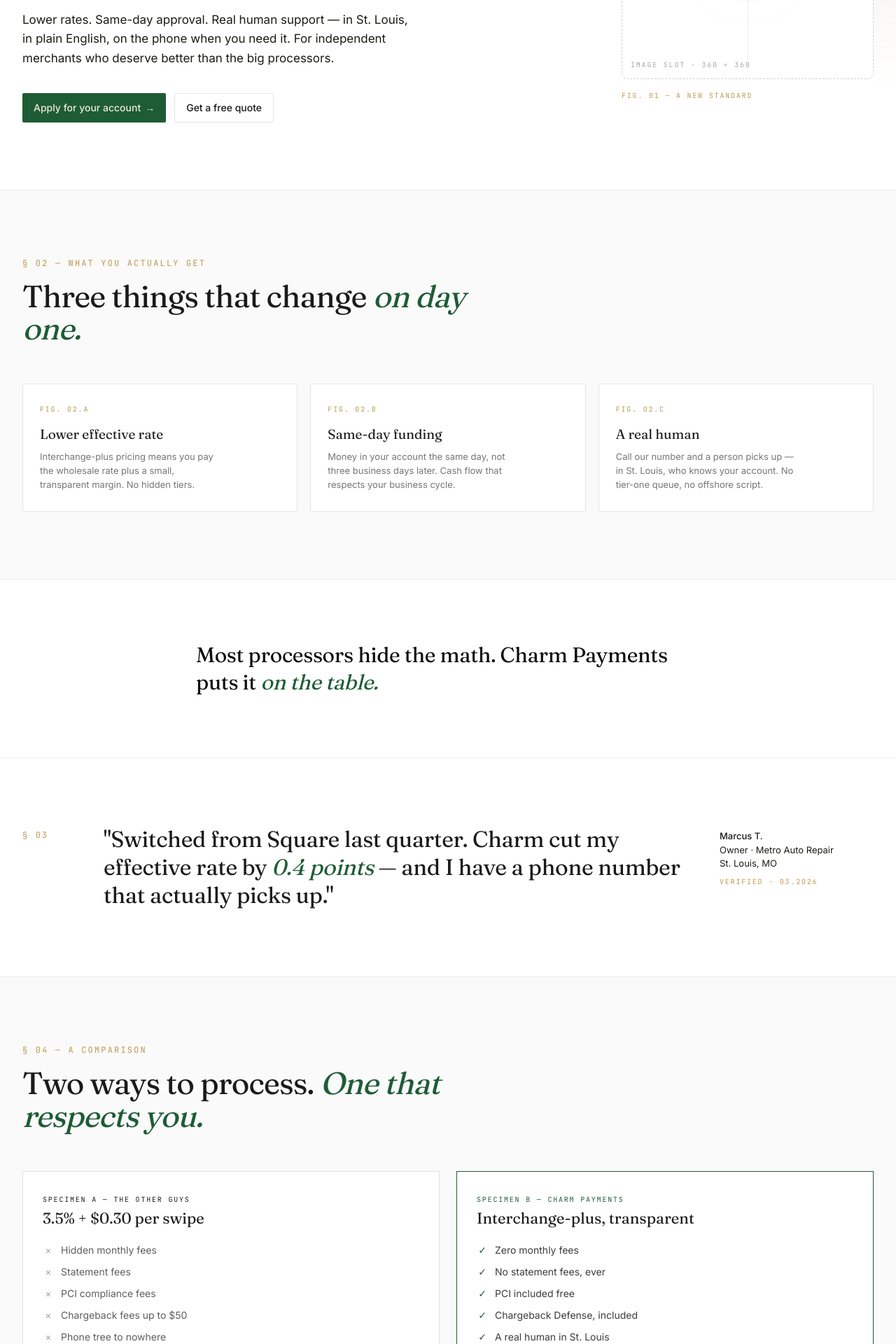
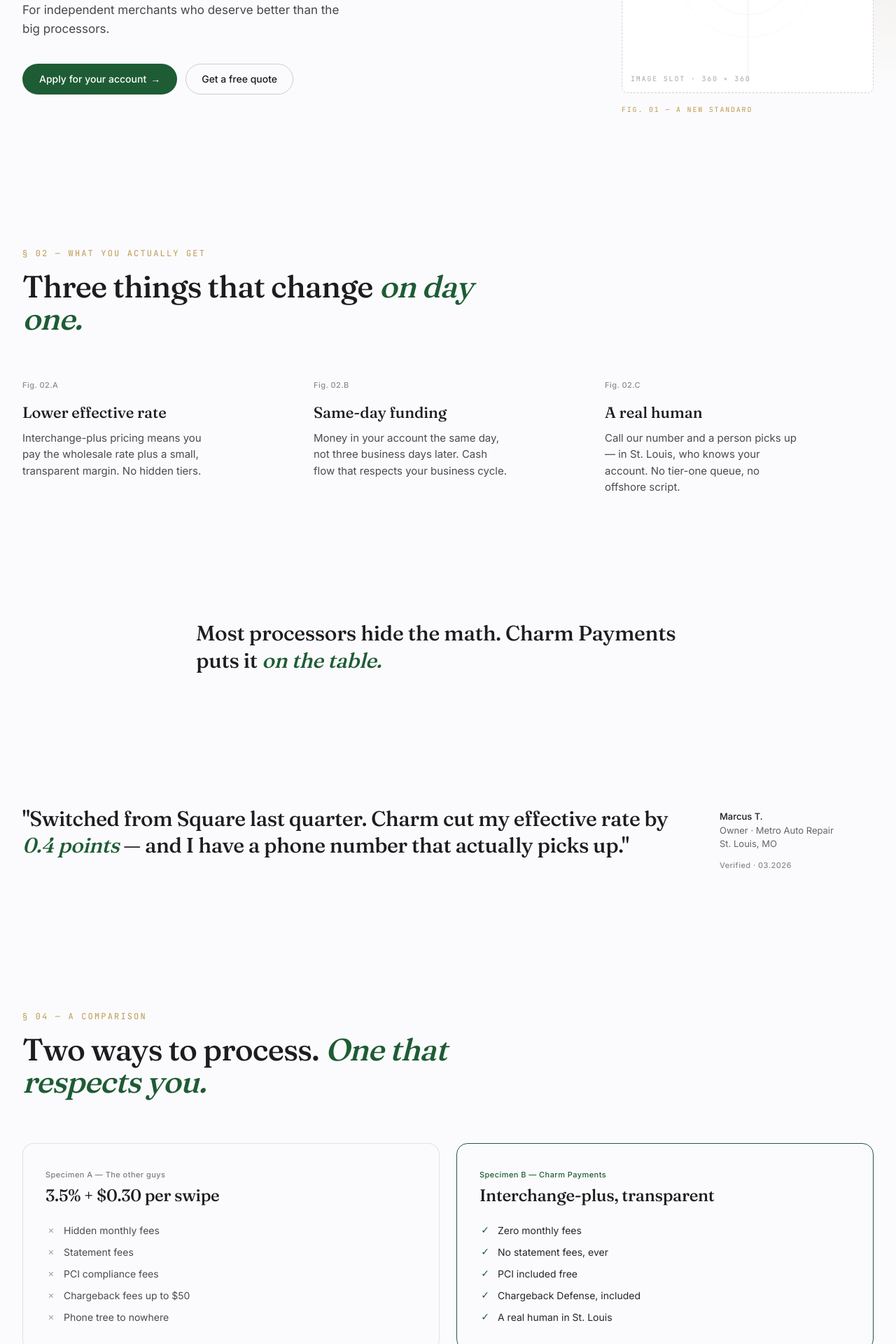
Before and after one commit to lrobE376/Charm-Payments, a Next.js app: page /prototype/home in a window 1280 px wide. Shown: the part 500-2420 px from the top of the page at 70% size. Built offline with nearby package versions, Linux system fonts and the light colour scheme.

Commit message:
refactor(magazine): pivot all sections to Apple canvas (warm-white #FBFBFD, pill buttons, sentence-case eyebrows, no hairline borders)

```diff
--- a/src/components/atelier/magazine/MagComparison.tsx
+++ b/src/components/atelier/magazine/MagComparison.tsx
@@ -76,21 +76,32 @@
   return (
     <section
       ref={sectionRef}
-      className="border-t border-[rgba(0,0,0,0.06)]"
-      style={{ padding: '96px 32px', background: '#FAFAFA' }}
+      className="bg-apple-canvas"
+      style={{ padding: '100px 32px' }}
     >
       <div className="mx-auto" style={{ maxWidth: 1280 }}>
-        <div ref={headerRef} style={{ marginBottom: 56 }}>
-          <div className="font-atelierMono text-xs uppercase tracking-label text-atelier-gold">
-            {eyebrow}
-          </div>
+        <div ref={headerRef} style={{ marginBottom: 64 }}>
+          {(() => {
+            const isSection = eyebrow.trim().startsWith('§')
+            const eyebrowClass = isSection
+              ? 'font-atelierMono text-xs uppercase tracking-label text-atelier-gold'
+              : 'font-stripeSans'
+            const eyebrowStyle: React.CSSProperties = isSection
+              ? {}
+              : { fontSize: 12, fontWeight: 500, letterSpacing: '0.06em', color: 'rgba(0,0,0,0.5)' }
+            return (
+              <div className={eyebrowClass} style={eyebrowStyle}>
+                {eyebrow}
+              </div>
+            )
+          })()}
           <h2
-            className="font-atelierSerif text-atelier-ink"
+            className="font-atelierSerif text-apple-ink"
             style={{
               marginTop: 16,
               fontSize: 'clamp(32px, 3.6vw, 44px)',
               lineHeight: 1.05,
-              fontWeight: 400,
+              fontWeight: 500,
               letterSpacing: '-0.02em',
               maxWidth: 720,
             }}
@@ -103,32 +114,41 @@
           className="grid gap-6"
           style={{ gridTemplateColumns: 'repeat(2, minmax(0, 1fr))' }}
         >
-          {/* Theirs — neutral border */}
+          {/* Theirs — neutral border, transparent canvas bg */}
           <div
             ref={theirsRef}
-            className="bg-white"
-            style={{ padding: '32px 28px', border: '0.5px solid rgba(0,0,0,0.12)' }}
+            className="bg-apple-canvas"
+            style={{ padding: '36px 32px', border: '0.5px solid rgba(0,0,0,0.10)', borderRadius: 16 }}
           >
-            <div className="font-atelierMono text-[10px] uppercase tracking-label text-atelier-ink-soft">
+            <div
+              className="font-stripeSans"
+              style={{
+                fontSize: 11,
+                fontWeight: 500,
+                letterSpacing: '0.04em',
+                color: 'rgba(0,0,0,0.5)',
+              }}
+            >
               {theirs.label}
             </div>
             <h3
-              className="font-atelierSerif text-atelier-ink"
+              className="font-atelierSerif text-apple-ink"
               style={{
-                marginTop: 6,
-                fontSize: 22,
+                marginTop: 8,
+                fontSize: 24,
                 lineHeight: 1.2,
-                fontWeight: 400,
+                fontWeight: 500,
+                letterSpacing: '-0.015em',
               }}
             >
               {theirs.title}
             </h3>
-            <ul className="space-y-2.5" style={{ marginTop: 22 }}>
+            <ul className="space-y-2.5" style={{ marginTop: 24 }}>
               {theirs.items.map((item) => (
                 <li
                   key={item}
                   className={cn('flex items-start gap-2.5 font-stripeSans')}
-                  style={{ fontSize: 14, lineHeight: 1.5, color: 'rgba(26,26,26,0.7)' }}
+                  style={{ fontSize: 14, lineHeight: 1.5, color: 'rgba(0,0,0,0.7)' }}
                 >
                   <span
                     aria-hidden
@@ -152,32 +172,41 @@
             </ul>
           </div>
 
-          {/* Ours — forest border */}
+          {/* Ours — forest border, transparent canvas bg */}
           <div
             ref={oursRef}
-            className="bg-white"
-            style={{ padding: '32px 28px', border: '1px solid var(--atelier-forest)' }}
+            className="bg-apple-canvas"
+            style={{ padding: '36px 32px', border: '1.5px solid #1E5C35', borderRadius: 16 }}
           >
-            <div className="font-atelierMono text-[10px] uppercase tracking-label text-atelier-forest">
+            <div
+              className="font-stripeSans"
+              style={{
+                fontSize: 11,
+                fontWeight: 500,
+                letterSpacing: '0.04em',
+                color: '#1E5C35',
+              }}
+            >
               {ours.label}
             </div>
             <h3
-              className="font-atelierSerif text-atelier-ink"
+              className="font-atelierSerif text-apple-ink"
               style={{
-                marginTop: 6,
-                fontSize: 22,
+                marginTop: 8,
+                fontSize: 24,
                 lineHeight: 1.2,
-                fontWeight: 400,
+                fontWeight: 500,
+                letterSpacing: '-0.015em',
               }}
             >
               {ours.title}
             </h3>
-            <ul className="space-y-2.5" style={{ marginTop: 22 }}>
+            <ul className="space-y-2.5" style={{ marginTop: 24 }}>
               {ours.items.map((item) => (
                 <li
                   key={item}
                   className={cn('flex items-start gap-2.5 font-stripeSans')}
-                  style={{ fontSize: 14, lineHeight: 1.5, color: 'rgba(26,26,26,0.85)' }}
+                  style={{ fontSize: 14, lineHeight: 1.5, color: 'rgba(0,0,0,0.85)' }}
                 >
                   <span
                     aria-hidden
--- a/src/components/atelier/magazine/MagEditorialBreak.tsx
+++ b/src/components/atelier/magazine/MagEditorialBreak.tsx
@@ -51,7 +51,7 @@
   return (
     <section
       ref={sectionRef}
-      className="bg-white border-t border-[rgba(0,0,0,0.06)]"
+      className="bg-apple-canvas"
       style={{ padding: '88px 32px' }}
     >
       <div className="mx-auto" style={{ maxWidth: 720 }}>
@@ -61,8 +61,8 @@
           style={{
             fontSize: 'clamp(24px, 2.6vw, 30px)',
             lineHeight: 1.3,
-            fontWeight: 400,
-            color: '#0A0A0A',
+            fontWeight: 500,
+            color: '#1D1D1F',
             margin: 0,
             letterSpacing: '-0.01em',
           }}
--- a/src/components/atelier/magazine/MagFeatureList.tsx
+++ b/src/components/atelier/magazine/MagFeatureList.tsx
@@ -72,21 +72,32 @@
   return (
     <section
       ref={sectionRef}
-      className="bg-white border-t border-[rgba(0,0,0,0.06)]"
+      className="bg-apple-canvas"
       style={{ padding: '96px 32px' }}
     >
       <div className="mx-auto" style={{ maxWidth: 1280 }}>
-        <div ref={headerRef} style={{ marginBottom: 56 }}>
-          <div className="font-atelierMono text-xs uppercase tracking-label text-atelier-gold">
-            {eyebrow}
-          </div>
+        <div ref={headerRef} style={{ marginBottom: 64 }}>
+          {(() => {
+            const isSection = eyebrow.trim().startsWith('§')
+            const eyebrowClass = isSection
+              ? 'font-atelierMono text-xs uppercase tracking-label text-atelier-gold'
+              : 'font-stripeSans'
+            const eyebrowStyle: React.CSSProperties = isSection
+              ? {}
+              : { fontSize: 12, fontWeight: 500, letterSpacing: '0.06em', color: 'rgba(0,0,0,0.5)' }
+            return (
+              <div className={eyebrowClass} style={eyebrowStyle}>
+                {eyebrow}
+              </div>
+            )
+          })()}
           <h2
-            className="font-atelierSerif text-atelier-ink"
+            className="font-atelierSerif text-apple-ink"
             style={{
               marginTop: 16,
               fontSize: 'clamp(32px, 3.6vw, 44px)',
               lineHeight: 1.05,
-              fontWeight: 400,
+              fontWeight: 500,
               letterSpacing: '-0.02em',
               maxWidth: 720,
             }}
@@ -112,7 +123,7 @@
                 itemRefs.current[i] = el
               }}
               style={{
-                background: isFirstRow ? '#FFFFFF' : '#FAFAFA',
+                background: isFirstRow ? '#FFFFFF' : '#F5F4F1',
                 border: '0.5px solid rgba(0,0,0,0.08)',
                 padding: '24px 20px',
                 borderRadius: 6,
--- a/src/components/atelier/magazine/MagFinalCta.tsx
+++ b/src/components/atelier/magazine/MagFinalCta.tsx
@@ -20,16 +20,16 @@
 
 const FINAL_BLOB: Record<MagHeroVariant, { color: string }> = {
   home: {
-    color: 'radial-gradient(closest-side, rgba(30,92,53,0.09) 0%, rgba(189,153,82,0.05) 50%, transparent 75%)',
+    color: 'radial-gradient(closest-side, rgba(30,92,53,0.12) 0%, rgba(189,153,82,0.06) 50%, transparent 75%)',
   },
   'solutions-restaurants': {
-    color: 'radial-gradient(closest-side, rgba(189,153,82,0.105) 0%, rgba(30,92,53,0.035) 50%, transparent 75%)',
+    color: 'radial-gradient(closest-side, rgba(189,153,82,0.12) 0%, rgba(30,92,53,0.04) 50%, transparent 75%)',
   },
   defense: {
-    color: 'radial-gradient(closest-side, rgba(42,191,160,0.09) 0%, rgba(30,92,53,0.055) 50%, transparent 75%)',
+    color: 'radial-gradient(closest-side, rgba(42,191,160,0.12) 0%, rgba(30,92,53,0.06) 50%, transparent 75%)',
   },
   feature: {
-    color: 'radial-gradient(closest-side, rgba(245,242,234,0.49) 0%, rgba(189,153,82,0.035) 50%, transparent 75%)',
+    color: 'radial-gradient(closest-side, rgba(245,242,234,0.55) 0%, rgba(189,153,82,0.04) 50%, transparent 75%)',
   },
 }
 
@@ -151,8 +151,8 @@
   return (
     <section
       ref={sectionRef}
-      className="relative overflow-hidden bg-white border-t border-[rgba(0,0,0,0.06)]"
-      style={{ padding: '120px 32px' }}
+      className="relative overflow-hidden bg-apple-canvas-warm"
+      style={{ padding: '100px 32px 140px' }}
     >
       {/* Bottom gradient blob */}
       <div
@@ -170,21 +170,34 @@
       />
 
       <div className="relative mx-auto text-center" style={{ maxWidth: 760 }}>
-        <div
-          ref={eyebrowRef}
-          className="font-atelierMono text-xs uppercase tracking-label text-atelier-gold"
-          style={{ marginBottom: 24 }}
-        >
-          {eyebrow}
-        </div>
+        {(() => {
+          const isSection = eyebrow.trim().startsWith('§')
+          const eyebrowClass = isSection
+            ? 'font-atelierMono text-xs uppercase tracking-label text-atelier-gold'
+            : 'font-stripeSans'
+          const eyebrowStyle: React.CSSProperties = isSection
+            ? { marginBottom: 24 }
+            : {
+                marginBottom: 24,
+                fontSize: 12,
+                fontWeight: 500,
+                letterSpacing: '0.06em',
+                color: 'rgba(0,0,0,0.5)',
+              }
+          return (
+            <div ref={eyebrowRef} className={eyebrowClass} style={eyebrowStyle}>
+              {eyebrow}
+            </div>
+          )
+        })()}
 
         <h2
-          className="font-atelierSerif text-atelier-ink"
+          className="font-atelierSerif text-apple-ink"
           style={{
-            fontSize: 'clamp(36px, 4.4vw, 52px)',
-            lineHeight: 1.05,
-            fontWeight: 400,
-            letterSpacing: '-0.02em',
+            fontSize: 'clamp(36px, 4.6vw, 50px)',
+            lineHeight: 1,
+            fontWeight: 500,
+            letterSpacing: '-0.03em',
           }}
         >
           {headlineLines.map((line, i) => (
@@ -207,12 +220,13 @@
 
         <p
           ref={subtitleRef}
-          className="font-stripeSans text-atelier-ink-soft mx-auto"
+          className="font-stripeSans mx-auto"
           style={{
-            marginTop: 24,
+            marginTop: 28,
             fontSize: 17,
             lineHeight: 1.6,
             maxWidth: 600,
+            color: 'rgba(0,0,0,0.72)',
           }}
         >
           {subtitle}
@@ -221,15 +235,15 @@
         <div
           ref={ctasRef}
           className="flex flex-wrap gap-3 justify-center"
-          style={{ marginTop: 36 }}
+          style={{ marginTop: 40 }}
         >
           <Link
             href={primaryCta.href}
             className={cn(
               'inline-flex items-center gap-1.5',
-              'bg-atelier-forest text-atelier-cream',
+              'bg-atelier-forest text-white',
               'font-stripeSans text-sm font-medium',
-              'px-4 py-2.5 rounded-atelierXs',
+              'px-6 py-3 rounded-pill',
               'hover:opacity-90 transition-opacity',
               'focus-visible:outline focus-visible:outline-2 focus-visible:outline-offset-2 focus-visible:outline-atelier-gold',
             )}
@@ -241,9 +255,9 @@
             <Link
               href={secondaryCta.href}
               className={cn(
-                'inline-flex items-center px-4 py-2.5 text-sm font-medium font-stripeSans',
-                'border border-atelier-ink/25 text-atelier-ink rounded-atelierXs',
-                'hover:border-atelier-ink/50 transition-colors',
+                'inline-flex items-center px-[22px] py-[11px] text-sm font-medium font-stripeSans',
+                'border border-black/[0.18] text-apple-ink rounded-pill',
+                'hover:border-black/40 transition-colors',
                 'focus-visible:outline focus-visible:outline-2 focus-visible:outline-offset-2 focus-visible:outline-atelier-gold',
               )}
             >
--- a/src/components/atelier/magazine/MagHero.tsx
+++ b/src/components/atelier/magazine/MagHero.tsx
@@ -192,8 +192,8 @@
   return (
     <section
       ref={sectionRef}
-      className="relative overflow-hidden bg-white"
-      style={{ padding: '80px 32px 96px' }}
+      className="relative overflow-hidden bg-apple-canvas"
+      style={{ padding: '100px 32px' }}
     >
       {/* Page-specific gradient blob */}
       <div
@@ -218,28 +218,42 @@
         >
           {/* Copy column */}
           <div>
-            <div
-              ref={eyebrowRef}
-              className="font-atelierMono text-xs uppercase tracking-label text-atelier-gold"
-              style={{ marginBottom: 24 }}
-            >
-              {eyebrow}
-            </div>
+            {(() => {
+              const isSection = eyebrow.trim().startsWith('§')
+              const eyebrowClass = isSection
+                ? 'font-atelierMono text-xs uppercase tracking-label text-atelier-gold'
+                : 'font-stripeSans'
+              const eyebrowStyle: React.CSSProperties = isSection
+                ? { marginBottom: 24 }
+                : {
+                    marginBottom: 24,
+                    fontSize: 12,
+                    fontWeight: 500,
+                    letterSpacing: '0.06em',
+                    color: 'rgba(0,0,0,0.5)',
+                  }
+              return (
+                <div ref={eyebrowRef} className={eyebrowClass} style={eyebrowStyle}>
+                  {eyebrow}
+                </div>
+              )
+            })()}
 
             <h1
-              className="font-atelierSerif text-atelier-ink"
+              className="font-atelierSerif text-apple-ink"
               style={{
-                fontSize: 'clamp(38px, 5vw, 60px)',
+                fontSize: 'clamp(34px, 4vw, 48px)',
                 lineHeight: 1,
-                fontWeight: 400,
-                letterSpacing: '-0.02em',
+                fontWeight: 500,
+                letterSpacing: '-0.025em',
               }}
             >
               {headlineLines.map((line, i) => {
                 const lineStyle: React.CSSProperties = { display: 'block' }
                 if (line.size === 'lg') {
-                  lineStyle.fontSize = 'clamp(44px, 6vw, 72px)'
+                  lineStyle.fontSize = 'clamp(40px, 5.4vw, 64px)'
                   lineStyle.lineHeight = 0.96
+                  lineStyle.letterSpacing = '-0.03em'
                 }
                 return (
                   <div
@@ -257,12 +271,13 @@
 
             <p
               ref={subtitleRef}
-              className="font-stripeSans text-atelier-ink-soft"
+              className="font-stripeSans"
               style={{
                 marginTop: 24,
                 fontSize: 17,
                 lineHeight: 1.6,
-                maxWidth: 560,
+                maxWidth: 480,
+                color: 'rgba(0,0,0,0.72)',
               }}
             >
               {subtitle}
@@ -277,9 +292,9 @@
                 href={primaryCta.href}
                 className={cn(
                   'inline-flex items-center gap-1.5',
-                  'bg-atelier-forest text-atelier-cream',
+                  'bg-atelier-forest text-white',
                   'font-stripeSans text-sm font-medium',
-                  'px-4 py-2.5 rounded-atelierXs',
+                  'px-6 py-3 rounded-pill',
                   'hover:opacity-90 transition-opacity',
                   'focus-visible:outline focus-visible:outline-2 focus-visible:outline-offset-2 focus-visible:outline-atelier-gold',
                 )}
@@ -291,9 +306,9 @@
                 <Link
                   href={secondaryCta.href}
                   className={cn(
-                    'inline-flex items-center px-4 py-2.5 text-sm font-medium font-stripeSans',
-                    'border border-atelier-ink/25 text-atelier-ink rounded-atelierXs',
-                    'hover:border-atelier-ink/50 transition-colors',
+                    'inline-flex items-center px-[22px] py-[11px] text-sm font-medium font-stripeSans',
+                    'border border-black/[0.18] text-apple-ink rounded-pill',
+                    'hover:border-black/40 transition-colors',
                     'focus-visible:outline focus-visible:outline-2 focus-visible:outline-offset-2 focus-visible:outline-atelier-gold',
                   )}
                 >
--- a/src/components/atelier/magazine/MagPullQuote.tsx
+++ b/src/components/atelier/magazine/MagPullQuote.tsx
@@ -108,30 +108,27 @@
   return (
     <section
       ref={sectionRef}
-      className="bg-white border-t border-[rgba(0,0,0,0.06)]"
-      style={{ padding: '96px 32px' }}
+      className="bg-apple-canvas"
+      style={{ padding: '100px 32px' }}
     >
       <div className="mx-auto" style={{ maxWidth: 1280 }}>
+        {/* eyebrow column removed in Apple version — quote is the focal element */}
+        <div ref={eyebrowRef} className="sr-only">
+          {eyebrow}
+        </div>
+
         <div
-          className="grid gap-9"
-          style={{ gridTemplateColumns: '80px minmax(0, 1fr) 220px' }}
+          className="grid gap-12"
+          style={{ gridTemplateColumns: 'minmax(0, 1fr) 220px' }}
         >
-          <div
-            ref={eyebrowRef}
-            className="font-atelierMono text-xs uppercase tracking-label text-atelier-gold"
-            style={{ paddingTop: 6 }}
-          >
-            {eyebrow}
-          </div>
-
           <blockquote
             ref={quoteRef}
-            className="font-atelierSerif text-atelier-ink"
+            className="font-atelierSerif text-apple-ink"
             style={{
-              fontSize: 'clamp(24px, 2.6vw, 32px)',
+              fontSize: 'clamp(24px, 2.8vw, 30px)',
               lineHeight: 1.25,
-              fontWeight: 400,
-              letterSpacing: '-0.01em',
+              fontWeight: 500,
+              letterSpacing: '-0.015em',
               margin: 0,
             }}
           >
@@ -143,12 +140,18 @@
             className="font-stripeSans"
             style={{ paddingTop: 6, fontSize: 13, lineHeight: 1.5 }}
           >
-            <div className="font-medium text-atelier-ink">{citeName}</div>
-            <div className="text-atelier-ink-soft">{citeRole}</div>
-            <div className="text-atelier-ink-soft">{citeLocation}</div>
+            <div className="font-medium text-apple-ink">{citeName}</div>
+            <div style={{ color: 'rgba(0,0,0,0.6)' }}>{citeRole}</div>
+            <div style={{ color: 'rgba(0,0,0,0.6)' }}>{citeLocation}</div>
             <div
-              className="font-atelierMono text-[10px] uppercase tracking-label text-atelier-gold"
-              style={{ marginTop: 8 }}
+              className="font-stripeSans"
+              style={{
+                marginTop: 12,
+                fontSize: 11,
+                fontWeight: 500,
+                letterSpacing: '0.04em',
+                color: 'rgba(0,0,0,0.45)',
+              }}
             >
               {verifiedDate}
             </div>
--- a/src/components/atelier/magazine/MagThreeCardRow.tsx
+++ b/src/components/atelier/magazine/MagThreeCardRow.tsx
@@ -72,21 +72,32 @@
   return (
     <section
       ref={sectionRef}
-      className="border-t border-[rgba(0,0,0,0.06)]"
-      style={{ padding: '96px 32px', background: '#FAFAFA' }}
+      className="bg-apple-canvas"
+      style={{ padding: '90px 32px' }}
     >
       <div className="mx-auto" style={{ maxWidth: 1280 }}>
-        <div ref={headerRef} style={{ marginBottom: 56 }}>
-          <div className="font-atelierMono text-xs uppercase tracking-label text-atelier-gold">
-            {eyebrow}
-          </div>
+        <div ref={headerRef} style={{ marginBottom: 64 }}>
+          {(() => {
+            const isSection = eyebrow.trim().startsWith('§')
+            const eyebrowClass = isSection
+              ? 'font-atelierMono text-xs uppercase tracking-label text-atelier-gold'
+              : 'font-stripeSans'
+            const eyebrowStyle: React.CSSProperties = isSection
+              ? {}
+              : { fontSize: 12, fontWeight: 500, letterSpacing: '0.06em', color: 'rgba(0,0,0,0.5)' }
+            return (
+              <div className={eyebrowClass} style={eyebrowStyle}>
+                {eyebrow}
+              </div>
+            )
+          })()}
           <h2
-            className="font-atelierSerif text-atelier-ink"
+            className="font-atelierSerif text-apple-ink"
             style={{
               marginTop: 16,
               fontSize: 'clamp(32px, 3.6vw, 44px)',
               lineHeight: 1.05,
-              fontWeight: 400,
+              fontWeight: 500,
               letterSpacing: '-0.02em',
               maxWidth: 720,
             }}
@@ -97,7 +108,7 @@
 
         <div
           className="grid"
-          style={{ gridTemplateColumns: 'repeat(3, minmax(0, 1fr))', gap: 18 }}
+          style={{ gridTemplateColumns: 'repeat(3, minmax(0, 1fr))', gap: 32 }}
         >
           {cards.map((card, i) => (
             <article
@@ -105,30 +116,37 @@
               ref={(el) => {
                 cardRefs.current[i] = el
               }}
-              className={cn(
-                'bg-white',
-                '[border-width:0.5px] border-black/10',
-              )}
-              style={{ padding: '28px 24px' }}
+              className={cn('bg-transparent')}
             >
               <div
-                className="font-atelierMono text-[10px] uppercase tracking-label text-atelier-gold"
-                style={{ marginBottom: 18 }}
+                className="font-stripeSans"
+                style={{
+                  fontSize: 11,
+                  fontWeight: 500,
+                  letterSpacing: '0.04em',
+                  color: 'rgba(0,0,0,0.45)',
+                  marginBottom: 18,
+                }}
               >
                 {card.figLabel}
               </div>
               <h3
-                className="font-atelierSerif text-atelier-ink leading-[1.15]"
-                style={{ fontSize: 19, fontWeight: 400, marginBottom: 10 }}
+                className="font-atelierSerif text-apple-ink leading-[1.15]"
+                style={{
+                  fontSize: 22,
+                  fontWeight: 500,
+                  letterSpacing: '-0.005em',
+                  marginBottom: 12,
+                }}
               >
                 {card.title}
               </h3>
               <p
-                className="font-stripeSans max-w-[260px]"
+                className="font-stripeSans max-w-[280px]"
                 style={{
-                  fontSize: 13,
+                  fontSize: 15,
                   lineHeight: 1.55,
-                  color: 'rgba(26,26,26,0.6)',
+                  color: 'rgba(0,0,0,0.7)',
                 }}
               >
                 {card.description}
```
